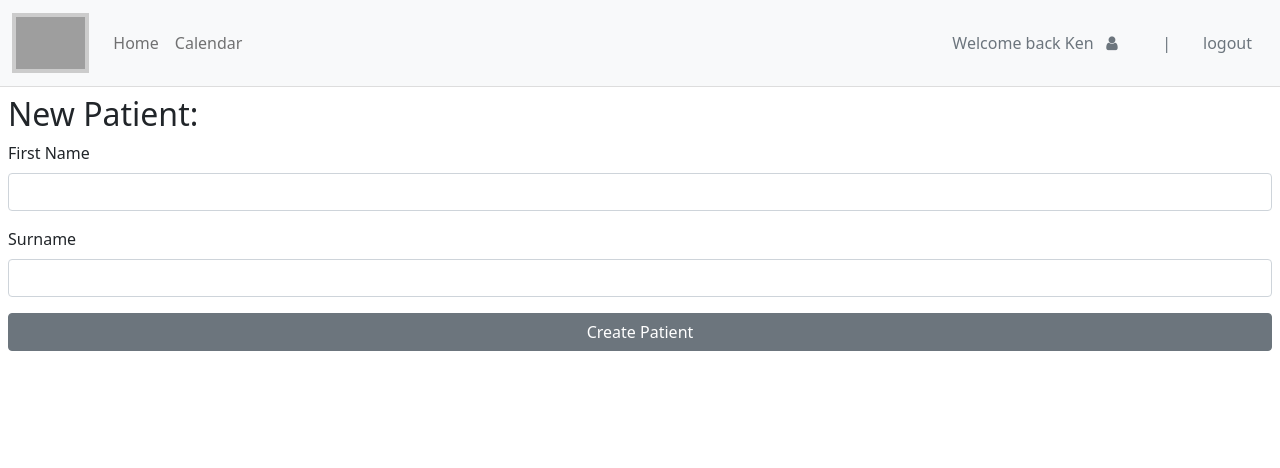
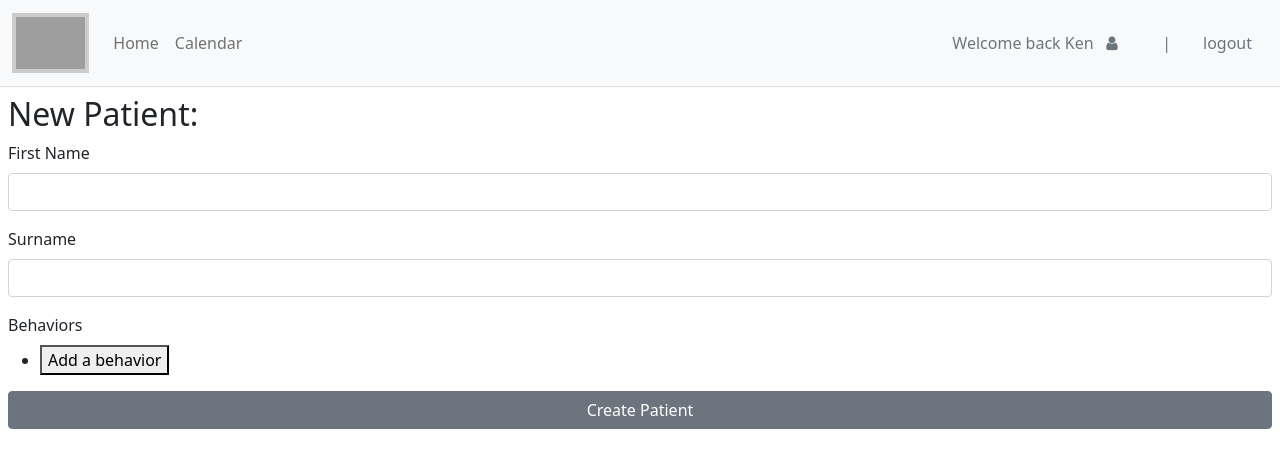
Before and after one commit to fsi-hack4autism/scenario-1, a React (Create React App) app in the folder web/: page /patient in a window 1280 px wide. Shown: the top 468 px of the page. Built offline with nearby package versions, Linux system fonts and the light colour scheme; grey boxes are pictures that could not be loaded.

Commit message:
Added behaviors to new patient form.

```diff
--- a/web/src/components/NewPatientForm/NewPatientForm.tsx
+++ b/web/src/components/NewPatientForm/NewPatientForm.tsx
@@ -1,24 +1,27 @@
 import React from "react";
-import { Formik, Form, Field } from "formik";
+import { Formik, Form, Field, FieldArray } from "formik";
 import { FormGroup, Label, Input, Button } from "reactstrap";
 import { useNavigate } from "react-router";
 
 import PatientDetails from "../../models/PatientDetails";
 import { createPatient } from "../../mocks/patientStore";
+import Icon from "../Icon";
+import Behavior from "../../models/Behavior";
 
 const NewPatientForm = () => {
     const navigateTo = useNavigate();
 
     return <div>
         <Formik
-            initialValues={{ firstName: "", surname: "" } as PatientDetails}
+            initialValues={{ firstName: "", surname: "", behaviorsList: [] as Behavior[] } as PatientDetails}
             className="m-3"
             onSubmit={(patient:any) => {
+                console.log(patient);
                 const patientId = createPatient(patient);
                 navigateTo(`/patient/${patientId}`);
             }}
         >
-            {() => (
+            {({values}) => (
                 <Form className="m-2">
                     <h2>New Patient:</h2>
 
@@ -32,6 +35,48 @@ const NewPatientForm = () => {
                         <Field as={Input} name="surname" />
                     </FormGroup>
 
+                    <FormGroup>
+                        <Label for="behaviorsList">Behaviors</Label>
+                        <FieldArray
+                            name="behaviorsList"
+                            render={arrayHelpers => (
+                            <ul>
+                                {values.behaviorsList && values.behaviorsList.length > 0 ? (
+                                values.behaviorsList.map((_, index) => (
+                                    <li key={index}>
+                                    <Field name={`behaviorsList.${index}.description`} />
+                                    <Field name={`behaviorsList.${index}.type`} as="select" >
+                                        <option value="Event">Frequency / Rate</option>
+                                        <option value="Duration">Duration Recording</option>
+                                        <option value="TimeToResponse">Latency Recording</option>
+                                    </Field>
+                                    <button
+                                        type="button"
+                                        onClick={() => arrayHelpers.remove(index)}
+                                    >
+                                        <Icon name="minus"/> Remove
+                                    </button>
+                                    <button
+                                        type="button"
+                                        onClick={() => arrayHelpers.insert(index + 1, '')}
+                                    >
+                                        <Icon name="plus"/> Insert below
+                                    </button>
+                                    </li>
+                                ))
+                                ) : (
+                                <li>
+                                    <button type="button" onClick={() => arrayHelpers.push('')}>
+                                        Add a behavior
+                                    </button>
+                                </li>
+                                )}
+                            </ul>
+                            )}
+                        />
+                    </FormGroup>
+
+
                     <Button type="submit" block>Create Patient</Button>
                 </Form>
             )}
--- a/web/src/mocks/patientStore.ts
+++ b/web/src/mocks/patientStore.ts
@@ -20,7 +20,6 @@ const createPatient = (patient: PatientDetails) => {
     setPatient({
         ...patient,
         patientId,
-        behaviorsList: [],
     });
 
     return patientId;
```
